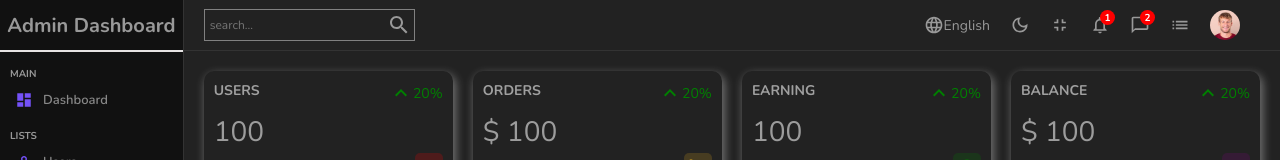
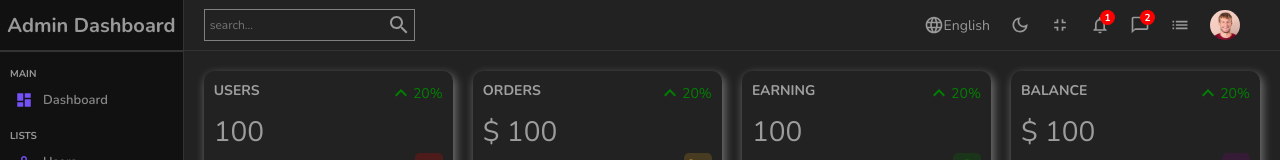
Before and after one commit to honorific/admin-dashboard, a React (Create React App) app: page / in a window 1280 px wide. Shown: the top 160 px of the page. Built offline with nearby package versions, Linux system fonts and the light colour scheme.

Commit message:
fix the divider of beneath logo

```diff
--- a/src/style/dark.scss
+++ b/src/style/dark.scss
@@ -39,5 +39,8 @@
         color: #999;
       }
     }
+    hr {
+      border-color: #333;
+    }
   }
 }
```
